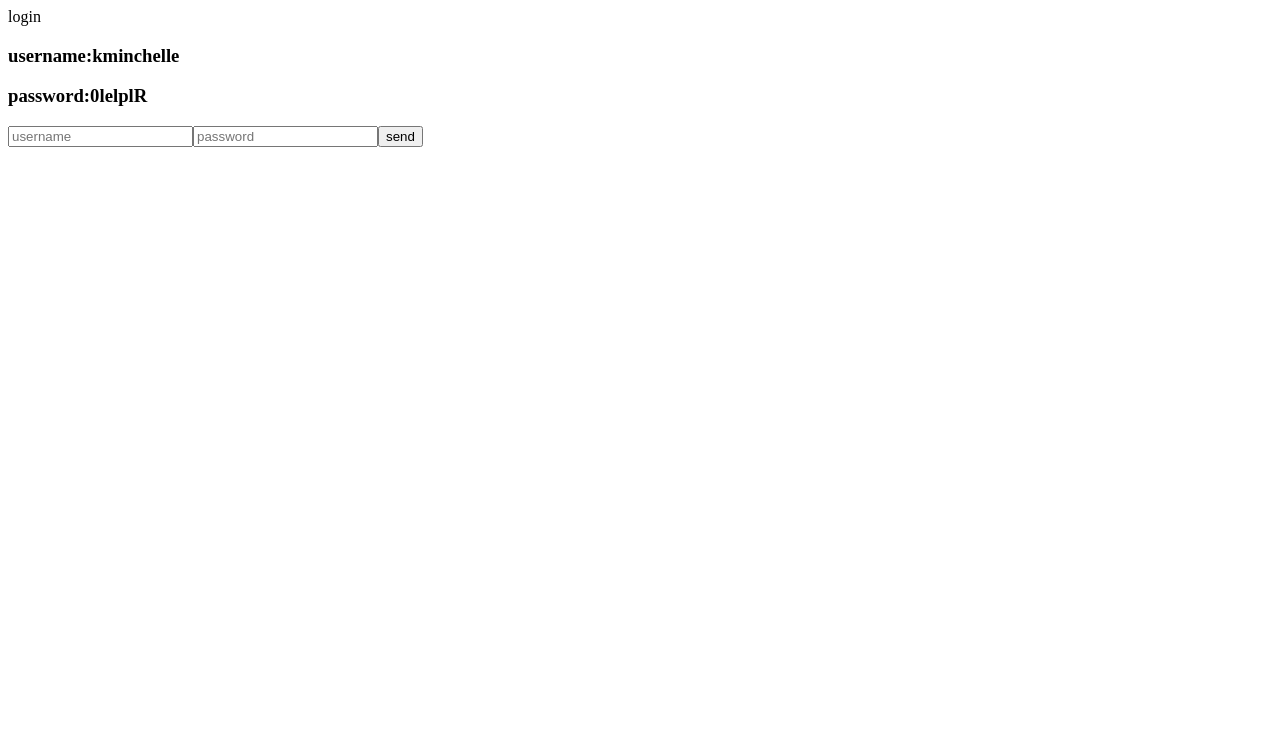
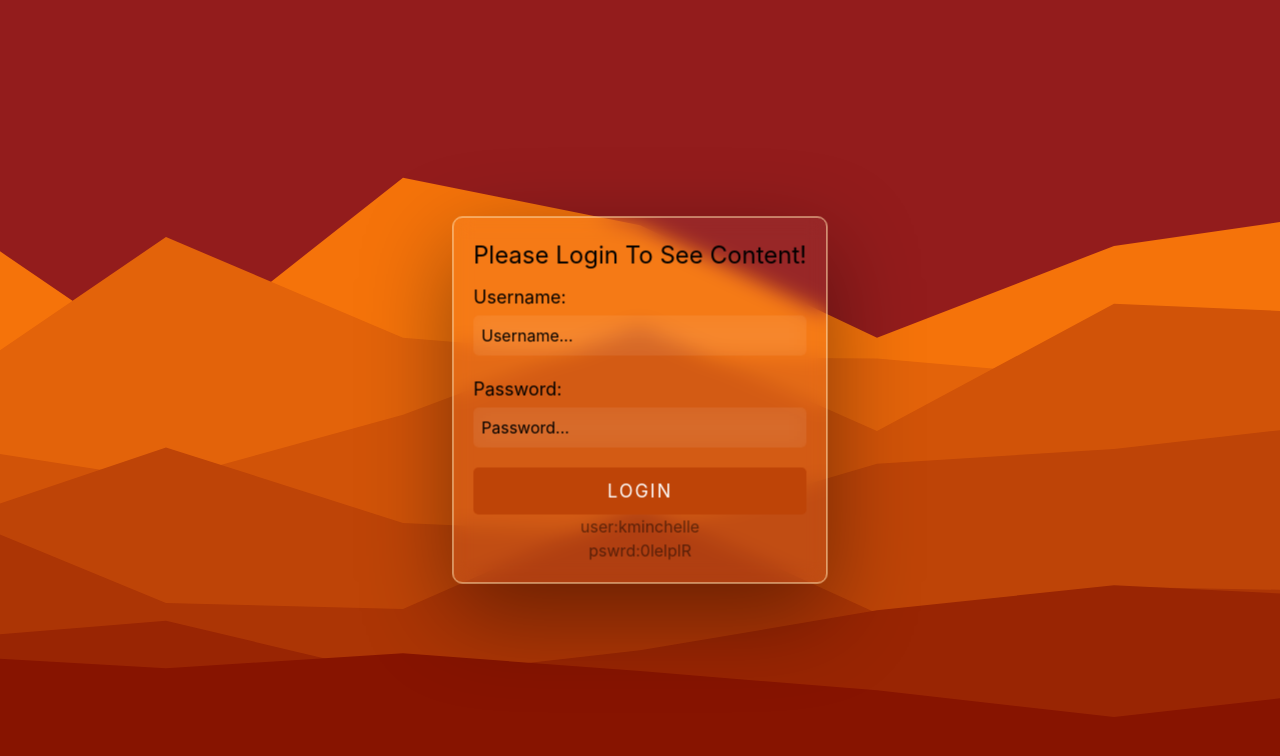
Before and after one commit to lukaoes/React-TBC, a Next.js app: page /login in a window 1280 px wide. Shown: the top 756 px of the page. Built offline with nearby package versions, Linux system fonts and the light colour scheme; no server answers.

Commit message:
Style Login page

```diff
--- a/app/login/layout.js
+++ b/app/login/layout.js
@@ -1,3 +1,5 @@
+import '../../styles/index.scss'
+
 export const metadata = {
   title: 'Next.js',
   description: 'Generated by Next.js',
--- a/app/login/page.jsx
+++ b/app/login/page.jsx
@@ -6,6 +6,8 @@ import { redirect } from "next/navigation";
 import { cookies } from "next/headers"
 import { login } from "../actions";
 import LoginForm from "@/components/Login/LoginForm";
+import layeredPeaks from "../../public/assets/images/layered-peaks.svg"
+import Image from "next/image";
 
 export default async function Login() {
   const cookieStore = cookies();
@@ -22,11 +24,14 @@ export default async function Login() {
   }
 
   return (
-    <>
-      <div>login</div>
-      <h3>username:kminchelle</h3>
-      <h3>password:0lelplR</h3>
-      <LoginForm handleLogin={handleLogin} />
-    </>
+    <main className="login-layout">
+      <Image className="login-bg" src={layeredPeaks} alt="" width={1920} height={540} />
+      <div className="login-form">
+        <h1>Please Login To See Content!</h1>
+        <LoginForm handleLogin={handleLogin} />
+        <span>user:kminchelle</span>
+        <span>pswrd:0lelplR</span>
+      </div>
+    </main>
   )
 }
--- a/components/Login/LoginForm.jsx
+++ b/components/Login/LoginForm.jsx
@@ -7,25 +7,27 @@ const LoginForm = ({ handleLogin }) => {
 
   return (
     <form>
+      <label htmlFor="username">Username:</label>
       <input
         type="email"
         id="username"
-        placeholder="username"
+        placeholder="Username..."
         value={email}
         onChange={(e) => {
           setEmail(e.target.value)
         }}
       />
+      <label htmlFor="password">Password:</label>
       <input
         type="password"
         id="password"
-        placeholder="password"
+        placeholder="Password..."
         value={password}
         onChange={(e) => {
           setPassword(e.target.value)
         }}
       />
-      <button onClick={() => handleLogin(email, password)}>send</button>
+      <button onClick={() => handleLogin(email, password)}>LOGIN</button>
     </form>
   )
 }
--- /dev/null
+++ b/styles/_login.scss
@@ -0,0 +1,93 @@
+.login-layout {
+  width: 100vw;
+  height: 100vh;
+  position: relative;
+
+  .login-bg {
+    width: 100vw;
+    height: 100vh;
+    position: fixed;
+    left: 0;
+    top: 0;
+    object-fit: cover;
+    pointer-events: none;
+  }
+
+  .login-form {
+    min-width: 280px;
+    position: absolute;
+    top: 50%;
+    left: 50%;
+    transform: translate(-50%, -50%);
+    padding: 20px;
+    z-index: 1;
+    background-color: rgba(255, 255, 255, 0.05);
+    backdrop-filter: blur(10px);
+    box-shadow: rgba(0, 0, 0, 0.4) 0px 30px 90px;
+    border: 1px solid #FFDEAD;
+    border-radius: 10px;
+
+    h1 {
+      font-size: 24px;
+      text-align: center;
+      margin-bottom: 10px;
+    }
+
+    input {
+      display: block;
+      background-color: rgba(255, 255, 255, 0.05);
+      backdrop-filter: blur(10px);
+      color: #000;
+      margin-bottom: 20px;
+      padding: 8px;
+      width: 100%;
+      border-radius: 5px;
+
+      &::placeholder {
+        color: #000;
+        opacity: 1;
+      }
+
+      &:focus {
+        outline: 1px solid #992503;
+      }
+    }
+
+    label {
+      display: block;
+      font-size: 18px;
+      margin-bottom: 5px;
+    }
+
+    button {
+      background-color: #BE4407;
+      background-position: center;
+      color: white;
+      letter-spacing: 2px;
+      border-radius: 5px;
+      border: none;
+      cursor: pointer;
+      font-size: 18px;
+      outline: none;
+      padding: 10px 0;
+      width: 100%;
+      transition: background 0.8s;
+
+      &:hover {
+        background: darken(#BE4407, 5%) radial-gradient(circle, transparent 1%, darken(#BE4407, 5%) 1%) center/15000%;
+      }
+
+      &:active {
+        background-color: darken(#BE4407, 10%);
+        background-size: 100%;
+        transition: background 0s;
+      }
+    }
+
+    span {
+      opacity: 0.5;
+      text-align: center;
+      display: block;
+    }
+  }
+}
--- a/styles/index.scss
+++ b/styles/index.scss
@@ -10,6 +10,7 @@
 @import './contact';
 @import './blog';
 @import './profile';
+@import './login';
 
 @import "tailwindcss/base";
 @import "tailwindcss/components";
```
Also changed, not shown: public/assets/images/layered-peaks.svg (added).
